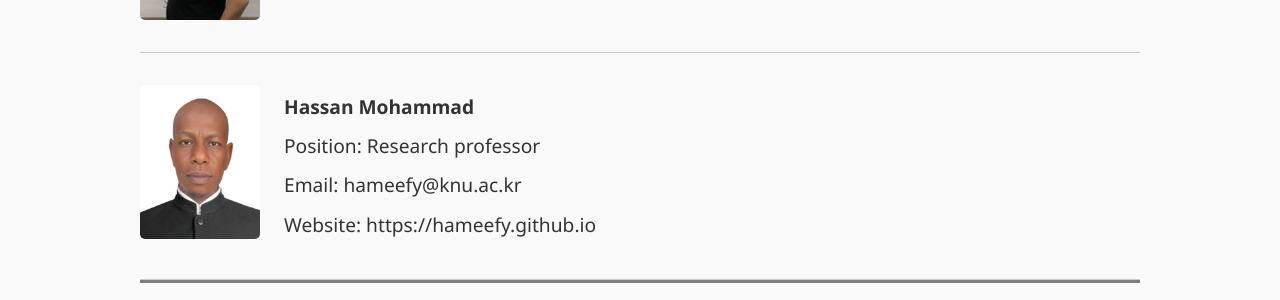
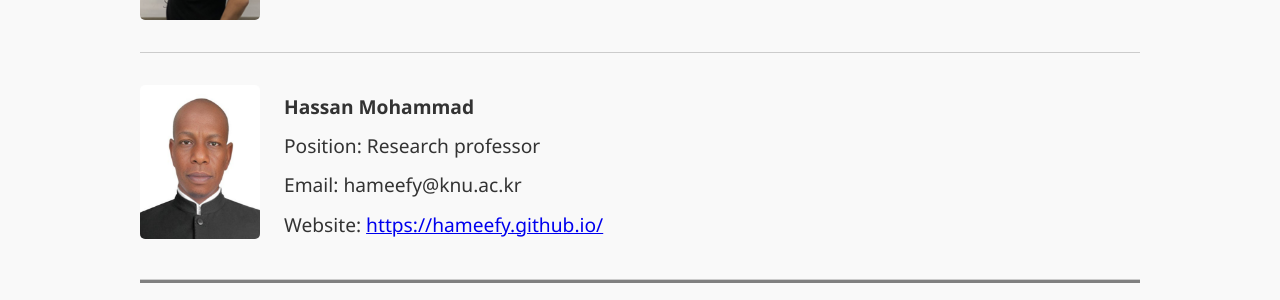
Before and after one commit to hayoungchoi-knu/hayoungchoi-knu.github.io, a plain HTML site: page people.html in a window 1280 px wide. Shown: the part 500-800 px from the top of the page. Drawn offline with Linux system fonts and the light colour scheme.

Commit message:
Update people.html

```diff
--- a/people.html
+++ b/people.html
@@ -107,7 +107,7 @@
     <p><strong>Hassan Mohammad</strong></p>
     <p>Position: Research professor</p>
     <p>Email: hameefy@knu.ac.kr</p>
-    <p>Website: https://hameefy.github.io</p>
+    <p>Website: <a href="https://hameefy.github.io/">https://hameefy.github.io/</a></p>
   </div>
 </div>
 <hr class="divider" size="5" noshade>
```
